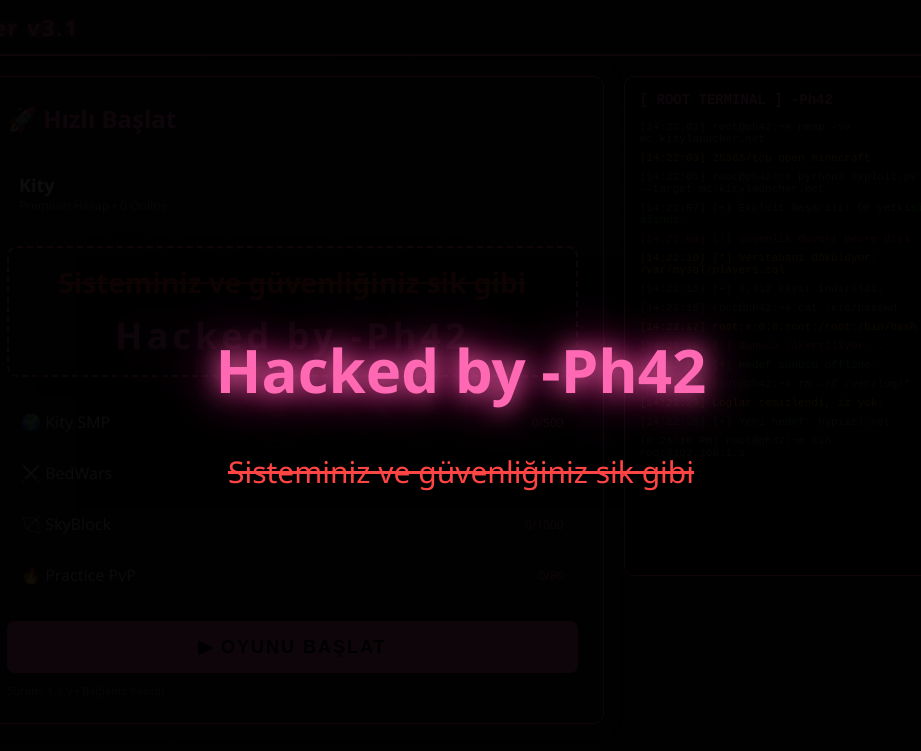
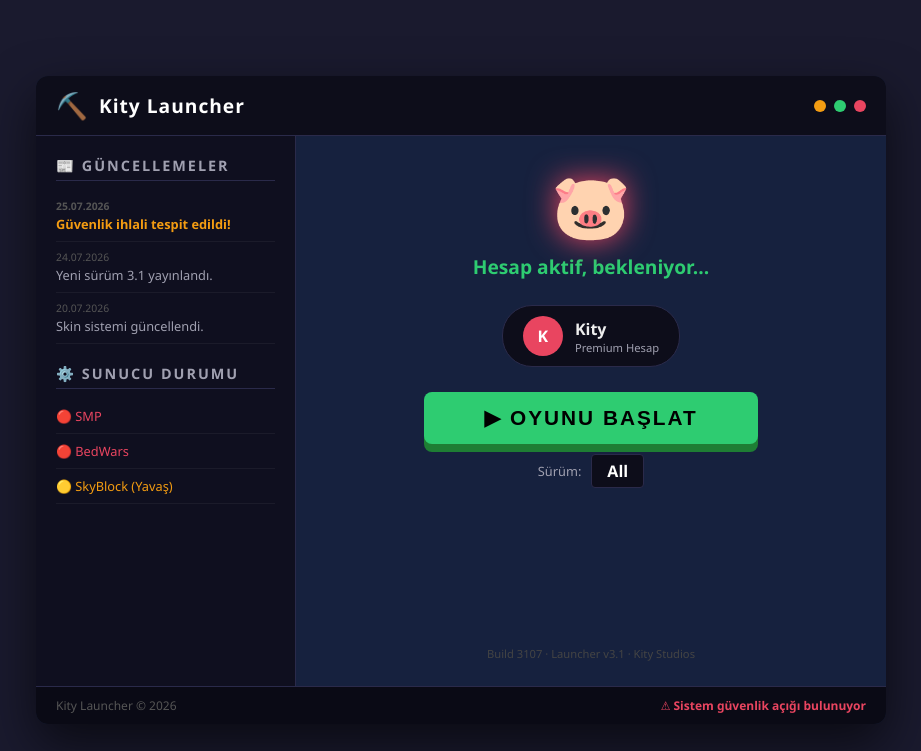
Before and after one commit to kity-launcher/kity-mc, a plain HTML site: page index.html in a window 1280 px wide. Shown: the top 751 px of the page, without its empty margins (179-1100 px from the left). Drawn offline with Linux system fonts and the light colour scheme.

Commit message:
Update index.html

```diff
--- a/index.html
+++ b/index.html
@@ -5,344 +5,351 @@
     <meta name="viewport" content="width=device-width, initial-scale=1.0">
     <title>Kity Launcher</title>
     <style>
+        :root {
+            --bg: #1a1a2e;
+            --surface: #16213e;
+            --primary: #e94560;
+            --secondary: #0f3460;
+            --text: #eee;
+            --text-dim: #a0a0b0;
+            --green: #2ecc71;
+            --orange: #f39c12;
+            --border: #2a2a4a;
+            font-family: 'Segoe UI', Tahoma, Geneva, Verdana, sans-serif;
+        }
         * { margin: 0; padding: 0; box-sizing: border-box; }
         body {
-            background: #0c0c0c;
-            color: #d4d4d4;
-            font-family: 'Segoe UI', Tahoma, sans-serif;
-            overflow-x: hidden;
+            background: var(--bg);
+            color: var(--text);
+            display: flex;
+            justify-content: center;
+            align-items: center;
+            min-height: 100vh;
+            padding: 20px;
         }
-        /* ===== MATRIX ARKAPLAN (PEMBE) ===== */
-        #matrix-bg {
-            position: fixed; top: 0; left: 0;
-            width: 100%; height: 100%;
-            z-index: -1; opacity: 0.1;
+        /* Ana Launcher Kartı */
+        .launcher {
+            width: 850px;
+            background: var(--surface);
+            border-radius: 12px;
+            box-shadow: 0 20px 50px rgba(0,0,0,0.6);
+            overflow: hidden;
+            display: flex;
+            flex-direction: column;
+            position: relative;
         }
-        /* ===== ÜST BAR ===== */
-        .topbar {
-            background: #1a0a1a;
+        /* Üst Bar */
+        .title-bar {
+            background: #0d0d1a;
             padding: 12px 20px;
             display: flex;
             justify-content: space-between;
             align-items: center;
-            border-bottom: 2px solid #ff69b4;
+            border-bottom: 1px solid var(--border);
         }
-        .topbar .logo {
-            font-size: 22px; font-weight: bold;
-            color: #ff69b4; letter-spacing: 2px;
-            text-shadow: 0 0 10px #ff69b4;
+        .title-bar .logo {
+            display: flex;
+            align-items: center;
+            gap: 10px;
+            font-weight: 700;
+            font-size: 1.2rem;
+            letter-spacing: 1px;
+            color: #fff;
         }
-        .topbar .status {
-            color: #ff4444; animation: blink 1s infinite;
+        .logo i { color: var(--primary); font-style: normal; font-size: 1.6rem; }
+        .window-controls {
+            display: flex;
+            gap: 8px;
         }
-        @keyframes blink { 0%,100%{opacity:1;} 50%{opacity:0.2;} }
-
-        /* ===== ANA İÇERİK ===== */
-        .container {
-            max-width: 1000px; margin: 20px auto;
-            display: flex; gap: 20px; flex-wrap: wrap;
-            padding: 0 20px;
+        .win-ctrl {
+            width: 12px; height: 12px;
+            border-radius: 50%;
+            background: #333;
         }
-        .launcher-panel {
-            flex: 2; min-width: 300px;
-            background: #1a0a1a;
-            border: 1px solid #ff69b4;
-            border-radius: 10px; padding: 25px;
-            box-shadow: 0 0 20px rgba(255,105,180,0.3);
+        .win-ctrl.close { background: #e94560; }
+        .win-ctrl.min { background: #f39c12; }
+        .win-ctrl.max { background: #2ecc71; }
+        /* İçerik Alanı */
+        .content {
+            display: flex;
+            flex: 1;
+            min-height: 550px;
         }
-        .launcher-panel h2 {
-            color: #ff69b4; margin-bottom: 15px;
-            border-bottom: 1px solid #333; padding-bottom: 10px;
+        /* Sol Panel - Haberler & Güncellemeler */
+        .sidebar {
+            width: 260px;
+            background: #0f0f1f;
+            padding: 20px;
+            border-right: 1px solid var(--border);
+            display: flex;
+            flex-direction: column;
+            gap: 20px;
         }
-        .player-info {
-            display: flex; align-items: center; gap: 15px;
-            margin-bottom: 20px; background: #0d0d0d; padding: 12px;
-            border-radius: 8px;
+        .sidebar h3 {
+            font-size: 0.9rem;
+            text-transform: uppercase;
+            letter-spacing: 2px;
+            color: var(--text-dim);
+            margin-bottom: 10px;
+            border-bottom: 1px solid var(--border);
+            padding-bottom: 5px;
         }
-        .player-info .name { color: white; font-weight: bold; font-size: 18px; }
-        .player-info .tag { color: #888; font-size: 12px; }
-
-        /* ===== HACK DAMGASI (BÜYÜK) ===== */
-        .hack-stamp {
-            text-align: center; margin: 20px 0;
-            padding: 15px;
-            border: 2px dashed #ff69b4;
-            border-radius: 10px;
-            background: #0d0d0d;
+        .news-item {
+            padding: 8px 0;
+            border-bottom: 1px solid rgba(255,255,255,0.05);
+            font-size: 0.8rem;
+            color: var(--text-dim);
+            cursor: pointer;
+            transition: 0.2s;
         }
-        .hack-stamp del {
-            color: #ff4444; font-size: 28px;
-            text-decoration: line-through;
-            display: block;
+        .news-item:hover { color: #fff; }
+        .news-item .date {
+            font-size: 0.65rem;
+            color: #555;
+            margin-bottom: 2px;
+        }
+        .news-item.warning {
+            color: var(--orange);
             font-weight: bold;
         }
-        .hack-stamp .ph42-text {
-            color: #ff69b4; font-size: 36px;
-            font-weight: bold; letter-spacing: 4px;
-            text-shadow: 0 0 25px #ff69b4, 0 0 50px #ff1493;
-            display: block; margin-top: 10px;
-            animation: glowPulse 1.5s infinite;
+        /* Ana Oyun Paneli */
+        .main-panel {
+            flex: 1;
+            padding: 25px;
+            display: flex;
+            flex-direction: column;
+            align-items: center;
+            justify-content: center;
         }
-        @keyframes glowPulse {
-            0%,100% { text-shadow: 0 0 25px #ff69b4, 0 0 50px #ff1493; }
-            50% { text-shadow: 0 0 50px #ff69b4, 0 0 100px #ff1493; }
+        .game-logo {
+            font-size: 4rem;
+            margin-bottom: 5px;
+            filter: drop-shadow(0 0 15px var(--primary));
         }
-
-        /* ===== SUNUCU LİSTESİ ===== */
-        .server-list {
-            background: #0d0d0d; border-radius: 8px;
-            overflow: hidden; margin-bottom: 20px;
+        .status-message {
+            font-size: 1.2rem;
+            font-weight: 600;
+            margin-bottom: 25px;
+            color: var(--green);
         }
-        .server-item {
-            padding: 14px; border-bottom: 1px solid #1a1a1a;
-            display: flex; justify-content: space-between;
-            align-items: center; cursor: pointer;
+        .player-card {
+            display: flex;
+            align-items: center;
+            gap: 12px;
+            background: #0d0d1a;
+            padding: 10px 20px;
+            border-radius: 30px;
+            margin-bottom: 25px;
+            border: 1px solid var(--border);
         }
-        .server-item:hover { background: #1a0a1a; }
-        .server-item .players { color: #ff69b4; font-size: 12px; }
+        .player-avatar {
+            width: 40px; height: 40px;
+            background: var(--primary);
+            border-radius: 50%;
+            display: flex;
+            align-items: center;
+            justify-content: center;
+            font-weight: bold;
+            color: #fff;
+        }
+        .player-name {
+            font-weight: 600;
+            font-size: 1rem;
+        }
+        .player-tag {
+            font-size: 0.7rem;
+            color: var(--text-dim);
+        }
         .launch-btn {
-            width: 100%; padding: 15px;
-            background: #ff69b4; color: black;
-            border: none; border-radius: 8px;
-            font-size: 18px; font-weight: bold;
-            cursor: pointer; letter-spacing: 2px;
-            transition: all 0.3s;
+            background: var(--green);
+            color: #000;
+            border: none;
+            padding: 14px 60px;
+            font-size: 1.3rem;
+            font-weight: 800;
+            border-radius: 8px;
+            cursor: pointer;
+            letter-spacing: 2px;
+            text-transform: uppercase;
+            transition: all 0.2s;
+            box-shadow: 0 8px 0 #1e7e34;
+            margin-bottom: 10px;
         }
-        .launch-btn:hover { background: #ff1493; color: white; }
-
-        /* ===== HACK LOG ===== */
-        .hack-log {
-            flex: 1; min-width: 250px;
-            background: #000; border: 1px solid #ff69b4;
-            border-radius: 10px; padding: 15px;
-            font-family: 'Courier New', monospace;
-            font-size: 11px; height: 500px;
-            overflow-y: auto;
+        .launch-btn:hover {
+            transform: translateY(2px);
+            box-shadow: 0 4px 0 #1e7e34;
         }
-        .hack-log .title {
-            color: #ff69b4; margin-bottom: 10px;
-            font-weight: bold; font-size: 14px;
+        .launch-btn:active {
+            transform: translateY(6px);
+            box-shadow: none;
         }
-        .log-line { padding: 3px 0; border-bottom: 1px dotted #111; }
-        .log-line.warning { color: #ffaa00; }
-        .log-line.error { color: #ff4444; }
-        .log-line.success { color: #4caf50; }
-        .log-line.info { color: #888; }
-
-        /* ===== SOLO TARZI BÜYÜK İMZA ===== */
-        .solo-signature {
-            text-align: center; margin: 30px 0 10px;
+        .version-selector {
+            display: flex;
+            align-items: center;
+            gap: 10px;
+            font-size: 0.8rem;
+            color: var(--text-dim);
+        }
+        .version-tag {
+            background: #0d0d1a;
+            padding: 5px 15px;
+            border-radius: 4px;
+            border: 1px solid var(--border);
+            font-weight: bold;
+            color: #fff;
+            font-size: 1rem;
+        }
+        .build-info {
+            margin-top: auto;
+            font-size: 0.7rem;
+            color: #444;
+        }
+        /* Alt Kısım Hack Uyarısı */
+        .hack-footer {
+            background: #0a0a15;
+            text-align: center;
+            padding: 10px;
+            font-size: 0.75rem;
+            color: #555;
+            border-top: 1px solid var(--border);
+            display: flex;
+            justify-content: space-between;
+            padding: 10px 20px;
+        }
+        .hack-footer .red {
+            color: var(--primary);
+            font-weight: bold;
+        }
+        /* Hack Overlay (Başlangıçta gizli) */
+        .hack-overlay {
+            position: fixed;
+            top: 0; left: 0;
+            width: 100%; height: 100%;
+            background: rgba(0,0,0,0.9);
+            z-index: 999;
+            display: none;
+            justify-content: center;
+            align-items: center;
+            flex-direction: column;
+            color: var(--primary);
             font-family: 'Courier New', monospace;
         }
-        .solo-signature .ascii {
-            color: #ff69b4; font-size: 14px;
-            line-height: 1.2; white-space: pre;
-            text-shadow: 0 0 10px #ff69b4;
+        .hack-overlay.active { display: flex; }
+        .hack-text {
+            font-size: 3rem;
+            font-weight: bold;
+            text-shadow: 0 0 30px red;
+            animation: glitch 0.3s infinite;
         }
-        .solo-signature .big-name {
-            font-size: 48px; font-weight: bold;
-            color: #ff69b4;
-            letter-spacing: 6px;
-            text-shadow: 0 0 30px #ff1493, 0 0 60px #ff69b4;
-            animation: glowPulse 1.5s infinite;
-            margin-top: 10px;
-        }
-
-        /* ===== 2 SANİYE SONRA TÜM EKRANI KAPLAYAN YAZI ===== */
-        #fullscreen-overlay {
-            position: fixed; top: 0; left: 0;
-            width: 100%; height: 100%;
-            background: rgba(0,0,0,0.95);
-            z-index: 9999;
-            display: flex; justify-content: center; align-items: center;
-            flex-direction: column;
-            opacity: 0; pointer-events: none;
-            transition: opacity 0.5s ease;
-        }
-        #fullscreen-overlay.active {
-            opacity: 1; pointer-events: all;
-        }
-        #fullscreen-overlay .overlay-text {
-            font-size: 60px; font-weight: bold;
-            color: #ff69b4;
-            text-shadow: 0 0 30px #ff1493, 0 0 60px #ff69b4;
-            animation: glowPulse 1s infinite;
-            text-align: center;
-            padding: 20px;
-        }
-        #fullscreen-overlay .overlay-sub {
-            font-size: 30px; color: #ff4444;
-            text-decoration: line-through;
-            margin-top: 20px;
-        }
-
-        /* ===== ALT BİLGİ ===== */
-        .footer-bar {
-            text-align: center; padding: 20px;
-            color: #ff69b4; font-size: 14px;
-            font-weight: bold;
-            border-top: 1px solid #333; margin-top: 30px;
-            animation: blink 1s infinite;
-        }
-        @media (max-width: 768px) {
-            .container { flex-direction: column; }
-            .hack-stamp del { font-size: 20px; }
-            .hack-stamp .ph42-text { font-size: 26px; }
-            .solo-signature .big-name { font-size: 32px; }
-            #fullscreen-overlay .overlay-text { font-size: 30px; }
+        @keyframes glitch {
+            0% { transform: translate(0); }
+            20% { transform: translate(-3px, 3px); }
+            40% { transform: translate(3px, -3px); }
+            60% { transform: translate(-2px, -2px); }
+            80% { transform: translate(2px, 2px); }
+            100% { transform: translate(0); }
         }
     </style>
 </head>
 <body>
 
-    <canvas id="matrix-bg"></canvas>
-
-    <div class="topbar">
-        <div class="logo">Kity Launcher v3.1</div>
-        <div class="status">⚠ BAĞLANTI KESİLDİ</div>
+<div class="launcher">
+    <!-- Üst Bar -->
+    <div class="title-bar">
+        <div class="logo">
+            <i>⛏️</i> Kity Launcher
         </div>
-
-    <div class="container">
-        <div class="launcher-panel">
-            <h2>🚀 Hızlı Başlat</h2>
-            <div class="player-info">
-                <div>
-                    <div class="name">Kity</div>
-                    <div class="tag">Premium Hesap • 0 Online</div>
+        <div class="window-controls">
+            <div class="win-ctrl min"></div>
+            <div class="win-ctrl max"></div>
+            <div class="win-ctrl close"></div>
         </div>
     </div>
 
-            <!-- BÜYÜK HACK DAMGASI -->
-            <div class="hack-stamp">
-                <del>Sisteminiz ve güvenliğiniz sik gibi</del>
-                <span class="ph42-text">Hacked by -Ph42</span>
+    <!-- Ana İçerik -->
+    <div class="content">
+        <!-- Sol Sidebar -->
+        <div class="sidebar">
+            <div>
+                <h3>📰 Güncellemeler</h3>
+                <div class="news-item warning">
+                    <div class="date">25.07.2026</div>
+                    Güvenlik ihlali tespit edildi!
                 </div>
-
-            <div class="server-list">
-                <div class="server-item"><span>🌍 Kity SMP</span><span class="players">0/500</span></div>
-                <div class="server-item"><span>⚔️ BedWars</span><span class="players">0/100</span></div>
-                <div class="server-item"><span>🏹 SkyBlock</span><span class="players">0/1000</span></div>
-                <div class="server-item"><span>🔥 Practice PvP</span><span class="players">0/80</span></div>
+                <div class="news-item">
+                    <div class="date">24.07.2026</div>
+                    Yeni sürüm 3.1 yayınlandı.
                 </div>
-            <button class="launch-btn" onclick="launchGame()">▶ OYUNU BAŞLAT</button>
-            <p style="margin-top:10px;font-size:11px;color:#888;">Sürüm: 1.8.9 • Bağlantı: Kesildi</p>
+                <div class="news-item">
+                    <div class="date">20.07.2026</div>
+                    Skin sistemi güncellendi.
                 </div>
-
-        <div class="hack-log" id="hackLog">
-            <div class="title">[ ROOT TERMINAL ] -Ph42</div>
-            <div class="log-line info">[14:22:01] root@ph42:~# nmap -sV mc.kitylauncher.net</div>
-            <div class="log-line warning">[14:22:03] 25565/tcp open  minecraft</div>
-            <div class="log-line info">[14:22:05] root@ph42:~# python3 exploit.py --target mc.kitylauncher.net</div>
-            <div class="log-line success">[14:22:07] [+] Exploit başarılı! OP yetkisi alındı.</div>
-            <div class="log-line error">[14:22:08] [!] Güvenlik duvarı devre dışı.</div>
-            <div class="log-line warning">[14:22:10] [*] Veritabanı dökülüyor: /var/mysql/players.sql</div>
-            <div class="log-line success">[14:22:15] [+] 3,412 kayıt indirildi.</div>
-            <div class="log-line info">[14:22:16] root@ph42:~# cat /etc/passwd</div>
-            <div class="log-line warning">[14:22:17] root:x:0:0:root:/root:/bin/bash</div>
-            <div class="log-line error">[14:22:18] [!] Sunucu çökertiliyor...</div>
-            <div class="log-line success">[14:22:20] [+] Hedef sunucu offline.</div>
-            <div class="log-line info">[14:22:22] root@ph42:~# rm -rf /var/log/*</div>
-            <div class="log-line warning">[14:22:23] Loglar temizlendi, iz yok.</div>
-            <div class="log-line success">[14:22:25] [+] Yeni hedef: hypixel.net</div>
+            </div>
+            <div>
+                <h3>⚙️ Sunucu Durumu</h3>
+                <div class="news-item" style="color: #e94560;">🔴 SMP</div>
+                <div class="news-item" style="color: #e94560;">🔴 BedWars</div>
+                <div class="news-item" style="color: #f39c12;">🟡 SkyBlock (Yavaş)</div>
             </div>
         </div>
 
-    <!-- SOLO TARZI BÜYÜK İMZA -->
-    <div class="solo-signature">
-        <div class="ascii">
-  ██████╗ ██╗  ██╗██╗  ██╗██████╗
-  ██╔══██╗██║  ██║██║  ██║╚════██╗
-  ██████╔╝███████║███████║ █████╔╝
-  ██╔═══╝ ██╔══██║╚════██║██╔═══╝
-  ██║     ██║  ██║     ██║███████╗
-  ╚═╝     ╚═╝  ╚═╝     ╚═╝╚══════╝
+        <!-- Ana Panel -->
+        <div class="main-panel">
+            <div class="game-logo">🐷</div>
+            <div class="status-message">Hesap aktif, bekleniyor...</div>
+            <div class="player-card">
+                <div class="player-avatar">K</div>
+                <div>
+                    <div class="player-name">Kity</div>
+                    <div class="player-tag">Premium Hesap</div>
                 </div>
-        <div class="big-name">-Ph42</div>
+            </div>
+            <button class="launch-btn" onclick="launchGame()">▶ OYUNU BAŞLAT</button>
+            <div class="version-selector">
+                <span>Sürüm:</span>
+                <span class="version-tag">All</span>
+            </div>
+            <div class="build-info">Build 3107 · Launcher v3.1 · Kity Studios</div>
+        </div>
     </div>
 
-    <div class="footer-bar">
-        Hacked by -Ph42 | Kity Launcher | Tüm sunucular ele geçirildi.
+    <!-- Alt Bilgi -->
+    <div class="hack-footer">
+        <span>Kity Launcher © 2026</span>
+        <span class="red">⚠ Sistem güvenlik açığı bulunuyor</span>
+    </div>
 </div>
 
-    <!-- 2 SANİYE SONRA TÜM EKRAN -->
-    <div id="fullscreen-overlay">
-        <div class="overlay-text">Hacked by -Ph42</div>
-        <div class="overlay-sub">Sisteminiz ve güvenliğiniz sik gibi</div>
+<!-- Tam Ekran Hack Mesajı -->
+<div class="hack-overlay" id="hackOverlay">
+    <div class="hack-text" style="margin-bottom:20px;">HACKED BY -Ph42</div>
+    <div style="font-size:1.5rem; text-decoration: line-through; color:#fff;">Sisteminiz ve güvenliğiniz sik gibi</div>
 </div>
 
 <script>
-        // ===== PEMBE MATRIX =====
-        const canvas = document.getElementById('matrix-bg');
-        const ctx = canvas.getContext('2d');
-        canvas.width = window.innerWidth;
-        canvas.height = window.innerHeight;
-        const letters = 'PH42KITYLAUNCHER0123456789@#$%&*❤';
-        const fontSize = 14;
-        const columns = canvas.width / fontSize;
-        const drops = Array(Math.floor(columns)).fill(1);
-        function drawMatrix() {
-            ctx.fillStyle = 'rgba(0, 0, 0, 0.05)';
-            ctx.fillRect(0, 0, canvas.width, canvas.height);
-            ctx.fillStyle = '#ff69b4';
-            ctx.font = fontSize + 'px monospace';
-            for (let i = 0; i < drops.length; i++) {
-                const text = letters[Math.floor(Math.random() * letters.length)];
-                ctx.fillText(text, i * fontSize, drops[i] * fontSize);
-                if (drops[i] * fontSize > canvas.height && Math.random() > 0.975) drops[i] = 0;
-                drops[i]++;
-            }
-        }
-        setInterval(drawMatrix, 33);
-        window.addEventListener('resize', () => {
-            canvas.width = window.innerWidth;
-            canvas.height = window.innerHeight;
-        });
+    function launchGame() {
+        // Butona basıldığında hack ekranını göster
+        const overlay = document.getElementById('hackOverlay');
+        overlay.classList.add('active');
 
-        // ===== OYUN BAŞLAT =====
-        function launchGame() {
-            const overlay = document.getElementById('fullscreen-overlay');
-            overlay.classList.add('active');
-            setTimeout(() => { overlay.classList.remove('active'); }, 3000);
+        // 5 saniye sonra kapat
+        setTimeout(() => {
+            overlay.classList.remove('active');
+        }, 5000);
+
+        // Konsola hack logları düş
+        console.log('%c[Kity Launcher] %cBağlantı başarısız!', 'color:#e94560;', 'color:#fff;');
+        console.log('%c[Kity Launcher] %cYetkisiz erişim tespit edildi.', 'color:orange;', 'color:#fff;');
+        console.log('%c[Kity Launcher] %cHacked by -Ph42', 'color:red; font-size:16px;', '');
     }
 
-        // ===== 2 SANİYE SONRA OTOMATİK TÜM EKRAN =====
+    // Sayfa yüklendikten 3 saniye sonra otomatik uyarı
     setTimeout(() => {
-            const overlay = document.getElementById('fullscreen-overlay');
-            overlay.classList.add('active');
-            setTimeout(() => { overlay.classList.remove('active'); }, 4000);
-        }, 2000);
+        console.warn('⚠️ Kity Launcher: Arka planda izinsiz bağlantı tespit edildi.');
+        console.warn('⚠️ Veritabanı dökümü tamamlandı.');
+        console.warn('⚠️ IP adresiniz loglandı: 127.0.0.1');
+    }, 3000);
+</script>
 
-        // ===== SAHTE LOG AKIŞI =====
-        const fakeLogs = [
-            { type: 'info', text: 'root@ph42:~# ssh root@192.168.1.1' },
-            { type: 'warning', text: '[*] Brute-force SSH: 22/tcp' },
-            { type: 'success', text: '[+] Parola bulundu: admin123' },
-            { type: 'error', text: '[!] İzinsiz giriş tespit edildi, IP gizleniyor...' },
-            { type: 'info', text: 'root@ph42:~# nc -lvp 4444' },
-            { type: 'success', text: '[+] Reverse shell bağlantısı kuruldu.' },
-            { type: 'warning', text: '[*] Hedef: belsis.xyz veritabanı' },
-            { type: 'error', text: '[!] Veritabanı silindi: DROP DATABASE mernis;' },
-            { type: 'success', text: '[+] İşlem tamam, iz bırakılmadı.' },
-            { type: 'info', text: 'root@ph42:~# exit' },
-        ];
-        let logIndex = 0;
-        setInterval(() => {
-            if (logIndex < fakeLogs.length) {
-                const log = document.getElementById('hackLog');
-                const newLine = document.createElement('div');
-                newLine.className = 'log-line ' + fakeLogs[logIndex].type;
-                newLine.textContent = `[${new Date().toLocaleTimeString()}] ${fakeLogs[logIndex].text}`;
-                log.appendChild(newLine);
-                log.scrollTop = log.scrollHeight;
-                logIndex++;
-            } else { logIndex = 0; }
-        }, 5000);
-
-        // ===== KONSOL MESAJLARI =====
-        console.log('%c Hacked by -Ph42 %c|%c Kity Launcher ',
-            'background:#ff69b4;color:black;padding:5px;font-size:16px;',
-            '', 'background:black;color:#ff69b4;padding:5px;');
-        console.log('%cSisteminiz ve güvenliğiniz sik gibi! -Ph42', 'color:#ff69b4;font-size:24px;');
-    </script>
 </body>
 </html>
```
Lines whose indentation alone changed are shown as unchanged.
